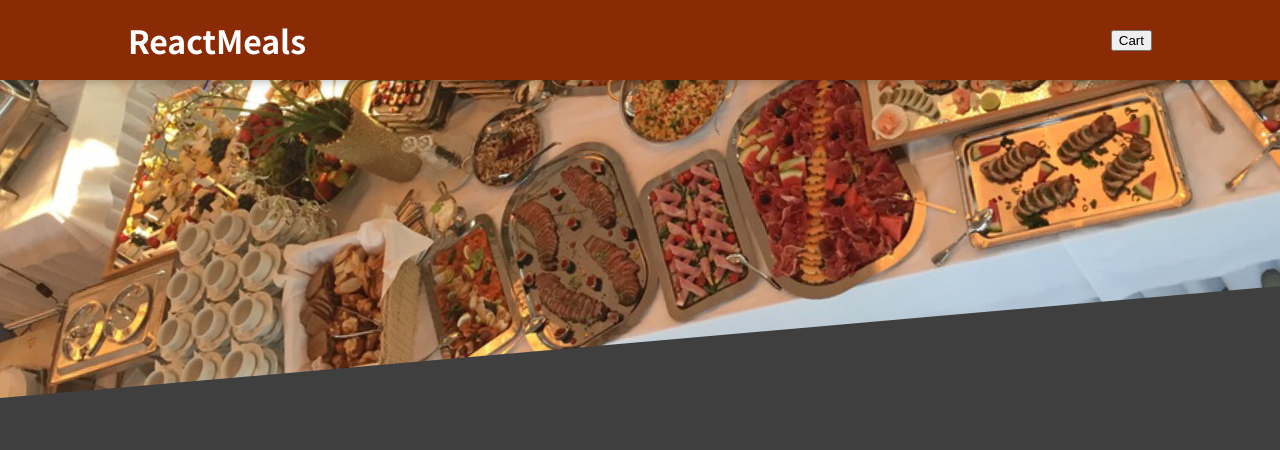
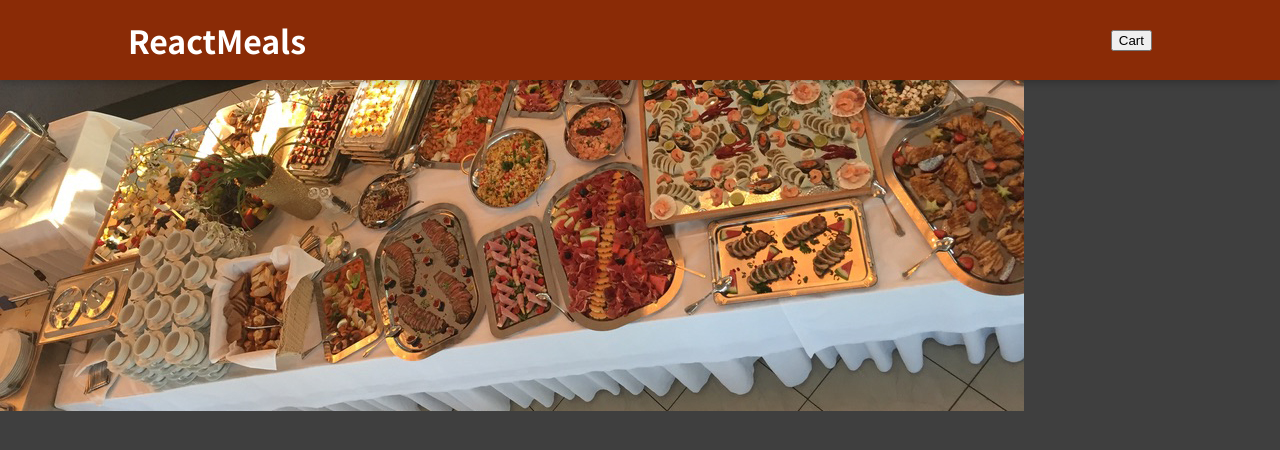
Before and after one commit to ShakiLhossain900/Food-ordering-app-practice, a React (Create React App) app: page / in a window 1280 px wide. Shown: the top 450 px of the page. Built offline with nearby package versions, Linux system fonts and the light colour scheme.

Commit message:
adding something new

```diff
--- a/src/App.js
+++ b/src/App.js
@@ -1,10 +1,11 @@
+import { Fragment } from "react";
 import Header from "./Components/Layout/Header";
 
 function App() {
   return (
-    <div >
+    <Fragment >
           <Header/>
-    </div>
+    </Fragment>
   );
 }
 
--- a/src/Components/Layout/Header.module.css
+++ b/src/Components/Layout/Header.module.css
@@ -13,7 +13,7 @@
     box-shadow: 0 2px 8px rgba(0, 0, 0, 0.25);
     z-index: 10;
 }
-.main-image{
+/* .main-image{
     width:100%;
     height:25rem;
     z-index: 0;
@@ -24,4 +24,4 @@
     height: 100%;
     object-fit: cover;
     transform: rotateZ(-5deg) translateY(-4rem) translateX(-1rem);
-  }
+  } */
```
